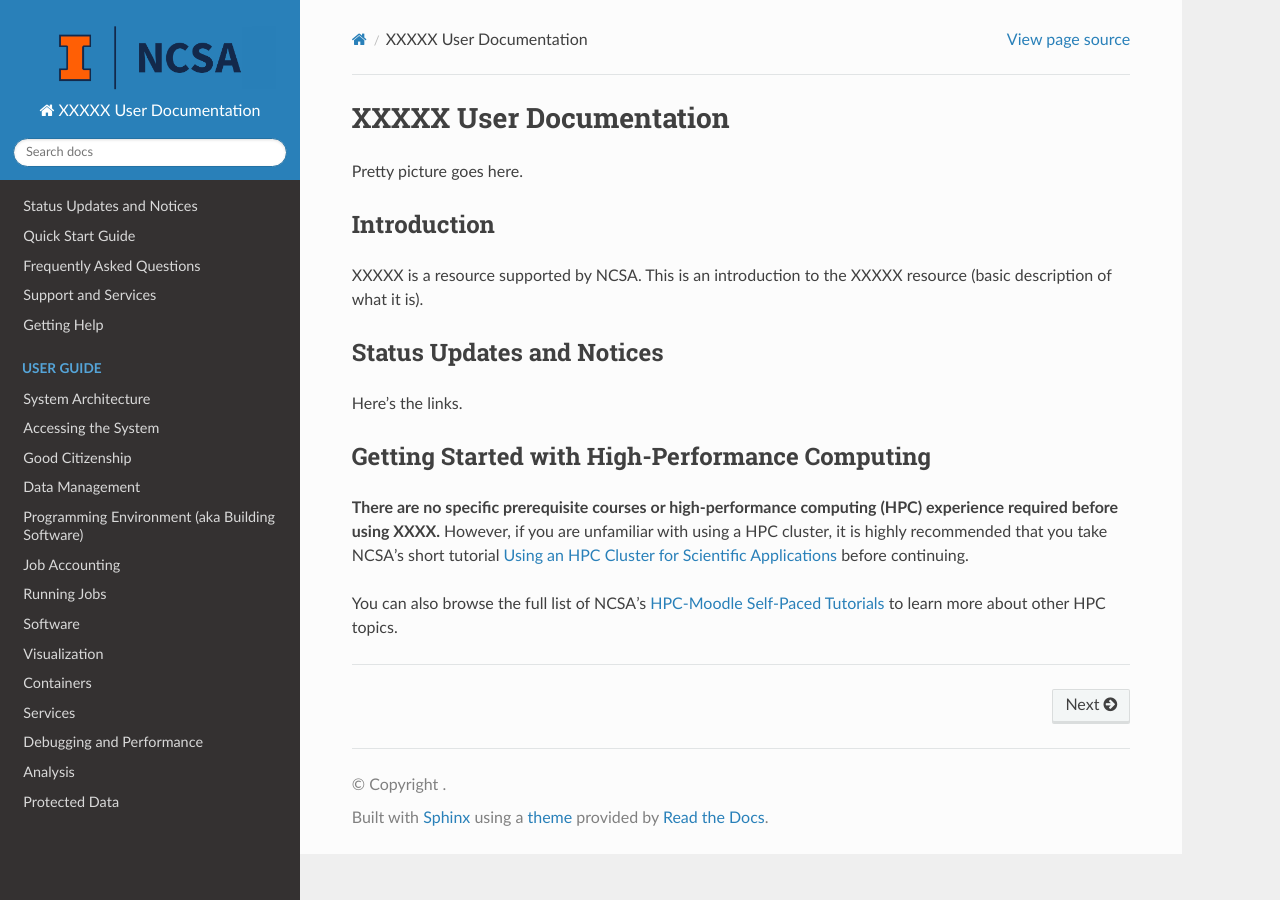
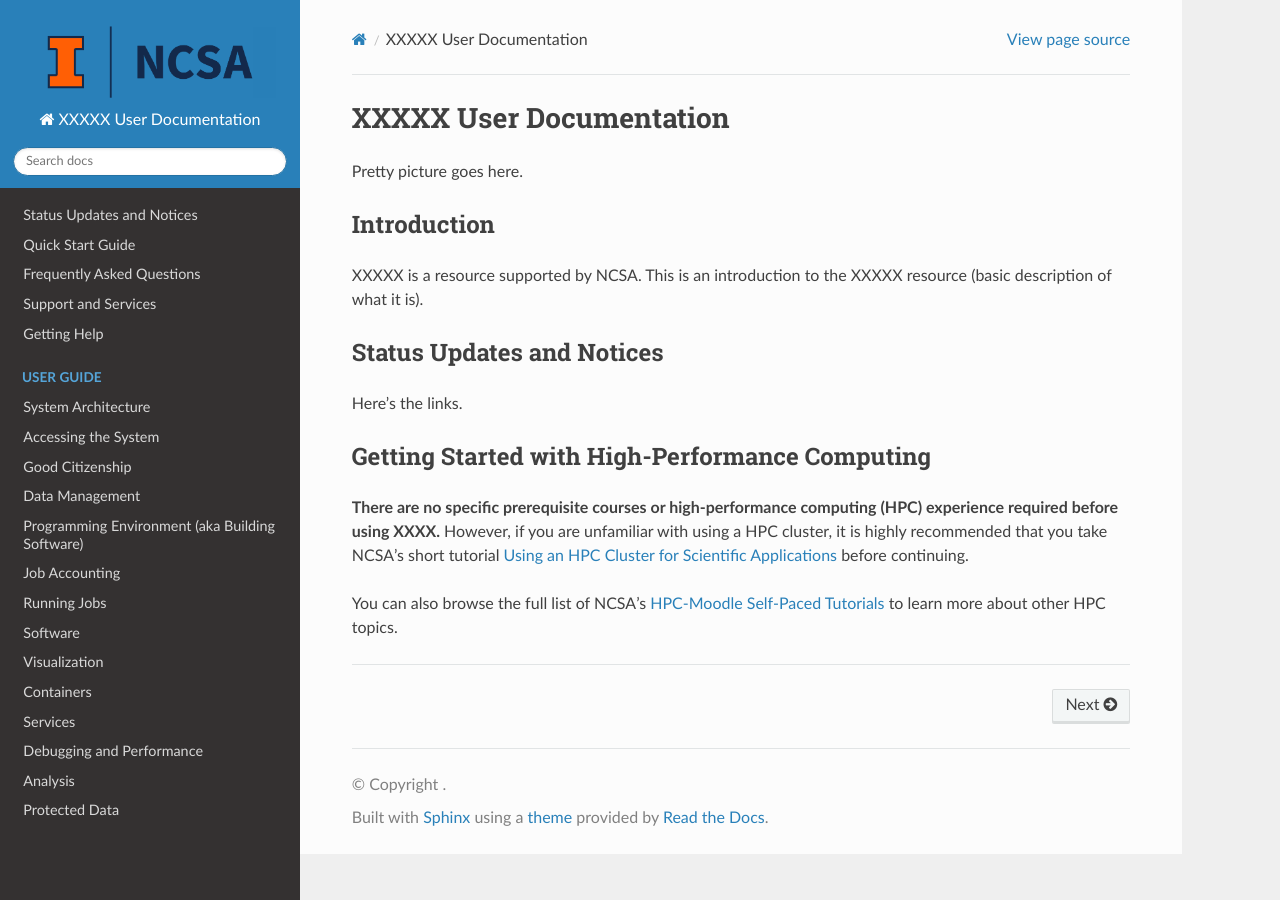
Before and after one commit to lhelms2/rtd-template-2, a Sphinx documentation site: the page built from docs/source/index.rst, in a window 1280 px wide. Built offline with Sphinx 7.4.7 and the Read the Docs theme 2.0.0, drawn with Linux system fonts in a browser that asks for light colours; pages that are not in the unit, such as notebooks, are missing from menus.

Commit message:
Update conf.py

```diff
--- a/docs/source/conf.py
+++ b/docs/source/conf.py
@@ -46,7 +46,7 @@
 # -- Logo
 html_static_path = ['_static']
 # html_logo = "images/BlockI-NCSA-Full-Color-RGB.png"
-html_logo = "images/BlockI-NCSA-Full-Color-RGB_border_offset2.png"
+html_logo = "images/BlockI-NCSA-Full-Color-RGB_border_offset3.png"
 # html_logo = "images/SUPER_FullColor_RGB.png"
 html_theme_options = {
      'logo_only': True,
```
